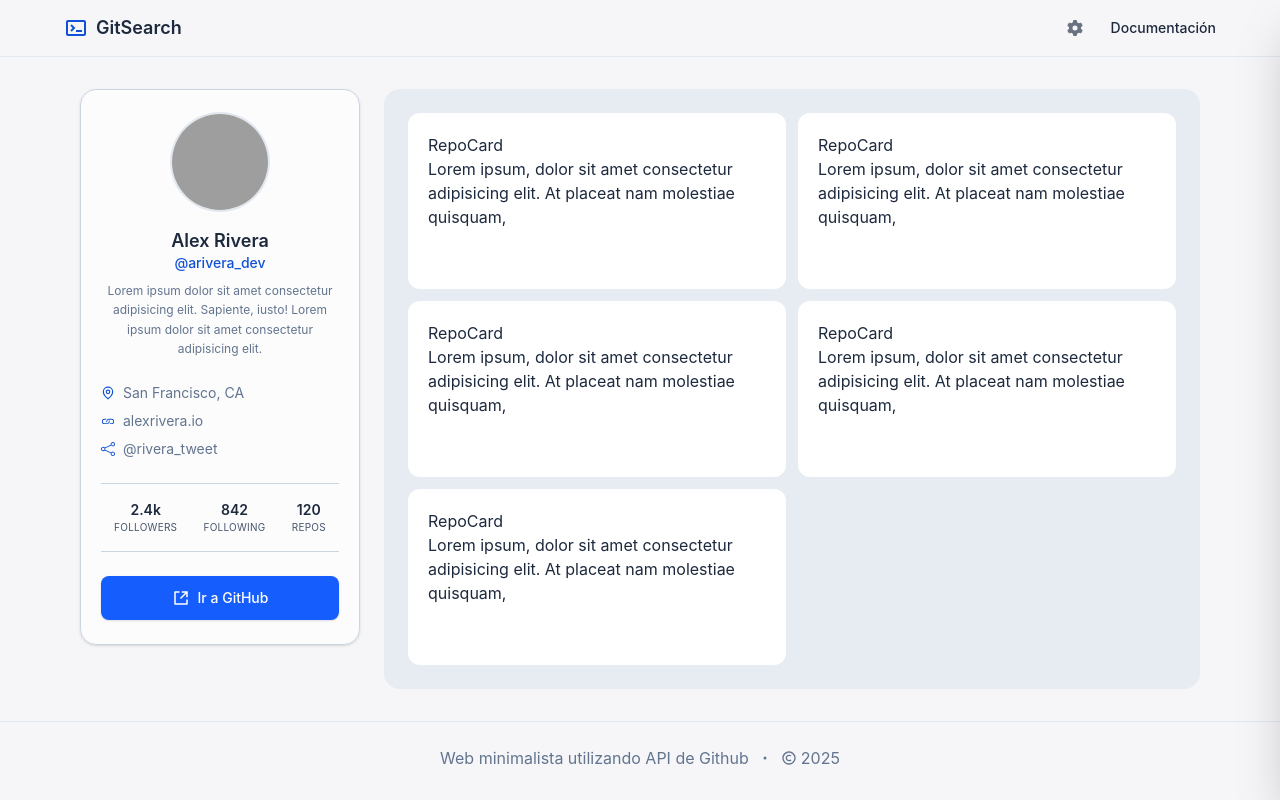
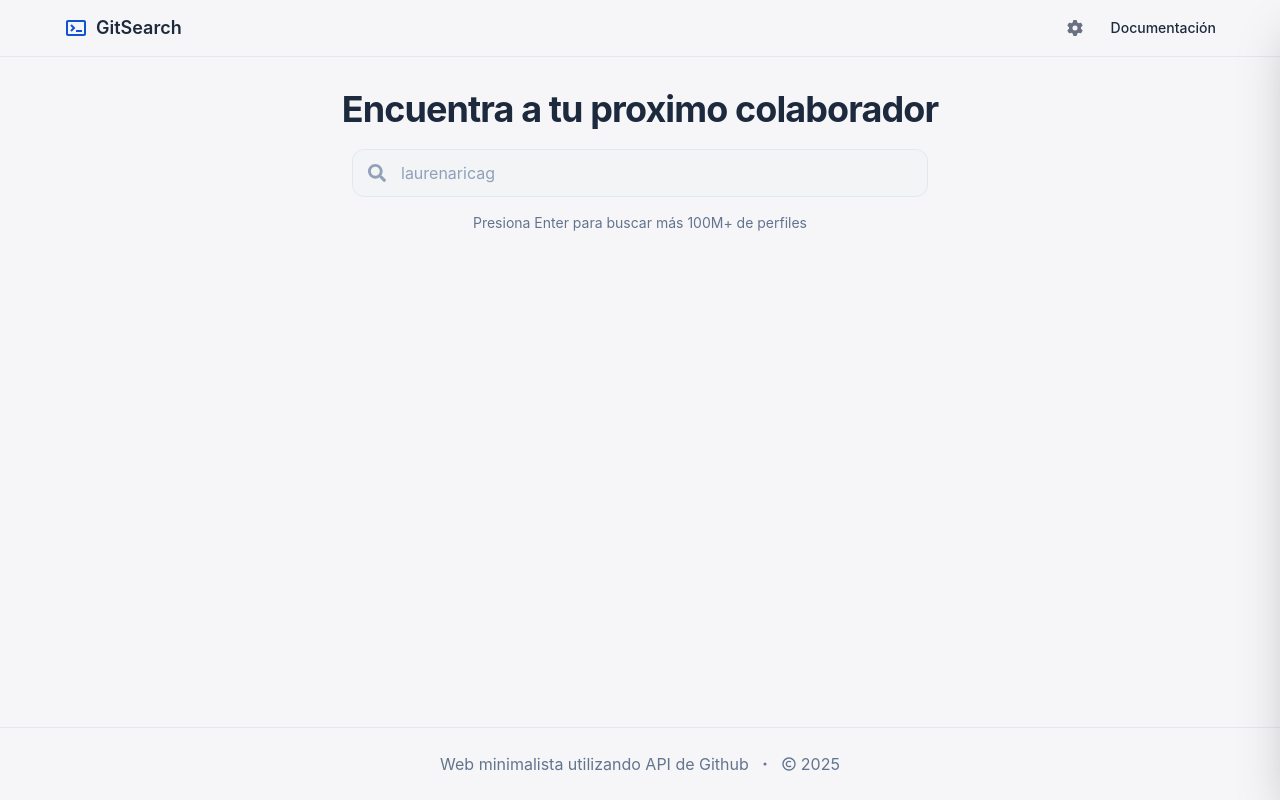
Before and after one commit to LaurenAricaG/react-github-user-finder, a React (Vite) app: page / in a window 1280 px wide. Built offline with nearby package versions, Linux system fonts and the light colour scheme; grey boxes are pictures that could not be loaded.

Commit message:
Implement loading skeletons for user and repository data; refactor ProfileHeader to utilize dynamic user data

```diff
--- /dev/null
+++ b/src/components/common/ProfileSkeleton.jsx
@@ -0,0 +1,19 @@
+const ProfileSkeleton = () => {
+  return (
+    <div>
+      <div className="bg-white/70 dark:bg-[#161B22] border border-slate-300 dark:border-[#1E293B] rounded-2xl p-6 animate-pulse space-y-4">
+        <div className="flex gap-4 items-center">
+          <div className="h-24 w-24 rounded-full bg-slate-300 dark:bg-slate-700" />
+          <div className="flex-1 space-y-2">
+            <div className="h-4 w-32 bg-slate-300 dark:bg-slate-700 rounded" />
+            <div className="h-3 w-24 bg-slate-300 dark:bg-slate-700 rounded" />
+            <div className="h-3 w-full bg-slate-300 dark:bg-slate-700 rounded" />
+            <div className="h-3 w-3/4 bg-slate-300 dark:bg-slate-700 rounded" />
+          </div>
+        </div>
+      </div>
+    </div>
+  );
+};
+
+export default ProfileSkeleton;
--- /dev/null
+++ b/src/components/common/RepoSkeleton.jsx
@@ -0,0 +1,11 @@
+const RepoSkeleton = () => {
+  return (
+    <div className="bg-slate-200/75 dark:bg-slate-800/60 p-4 rounded-xl animate-pulse space-y-3">
+      <div className="h-4 w-3/4 bg-slate-300 dark:bg-slate-700 rounded" />
+      <div className="h-3 w-full bg-slate-300 dark:bg-slate-700 rounded" />
+      <div className="h-3 w-1/2 bg-slate-300 dark:bg-slate-700 rounded" />
+    </div>
+  );
+};
+
+export default RepoSkeleton;
--- a/src/components/common/Skeleton.jsx
+++ /dev/null
@@ -1,33 +0,0 @@
-const Skeleton = () => {
-  return (
-    <div className="w-full flex flex-col items-center gap-6 animate-pulse">
-      {/* Título */}
-      <div className="h-6 w-72 rounded bg-slate-300/60 dark:bg-slate-700/60" />
-      <div className="h-4 w-96 rounded bg-slate-200/60 dark:bg-slate-800/60" />
-
-      {/* Grid tipo contributions */}
-      <div className="mt-4 p-6 rounded-xl border border-slate-300/40 dark:border-slate-700/40">
-        <div className="grid grid-cols-12 gap-2">
-          {Array.from({ length: 84 }).map((_, i) => (
-            <div
-              key={i}
-              className="w-3 h-3 rounded-sm bg-emerald-400/30 dark:bg-emerald-500/30"
-            />
-          ))}
-        </div>
-      </div>
-
-      {/* Stats */}
-      <div className="flex gap-8 mt-4">
-        {Array.from({ length: 3 }).map((_, i) => (
-          <div
-            key={i}
-            className="h-4 w-24 rounded bg-slate-300/60 dark:bg-slate-700/60"
-          />
-        ))}
-      </div>
-    </div>
-  );
-};
-
-export default Skeleton;
--- a/src/components/profile/ProfileHeader.jsx
+++ b/src/components/profile/ProfileHeader.jsx
@@ -1,4 +1,4 @@
-import { BsLink, BsShare } from "react-icons/bs";
+import { BsLink, BsTwitterX } from "react-icons/bs";
 import { GrLocation } from "react-icons/gr";
 import { RiShareBoxLine } from "react-icons/ri";
 
@@ -13,7 +13,7 @@ const ProfileHeader = ({ user, layout }) => {
         }`}
       >
         <img
-          src="https://avatars.githubusercontent.com/u/161263207?v=4"
+          src={user?.avatar_url}
           alt="avatar"
           className="rounded-full h-24 w-24 shrink-0 ring-2 ring-slate-200 dark:ring-slate-800"
         />
@@ -22,14 +22,13 @@ const ProfileHeader = ({ user, layout }) => {
           className={`flex-1 text-center ${isVertical ? "sm:text-left" : ""}`}
         >
           <h2 className="text-lg font-semibold text-slate-800 dark:text-slate-100 leading-tight">
-            Alex Rivera
+            {user?.name}
           </h2>
 
-          <p className="text-sm font-medium text-[#1152D4]">@arivera_dev</p>
+          <p className="text-sm font-medium text-[#1152D4]">@{user?.login}</p>
 
           <p className="mt-2 max-w-md mx-auto sm:mx-0 text-xs leading-relaxed text-slate-500 dark:text-slate-400">
-            Lorem ipsum dolor sit amet consectetur adipisicing elit. Sapiente,
-            iusto! Lorem ipsum dolor sit amet consectetur adipisicing elit.
+            {user?.bio}
           </p>
 
           {isVertical && (
@@ -37,22 +36,29 @@ const ProfileHeader = ({ user, layout }) => {
               <div className="flex flex-wrap gap-x-6 gap-y-2 text-sm text-slate-500 dark:text-slate-400">
                 <p className="flex items-center gap-2 whitespace-nowrap">
                   <GrLocation className="text-[#1152D4]" />
-                  San Francisco, CA
+                  {user?.location}
                 </p>
 
+                <a
+                  href={user?.blog || user?.html_url}
+                  target="_blank"
+                  rel="noopener noreferrer"
+                  className="flex items-center gap-2 hover:underline"
+                >
+                  <BsLink className="text-[#1152D4]" />
+                  {user?.blog || user?.html_url}
+                </a>
+
+                {user?.twitter_username && (
                   <p className="flex items-center gap-2 whitespace-nowrap">
-                  <BsLink className="text-[#1152D4]" />
-                  alexrivera.io
+                    <BsTwitterX className="text-[#1152D4]" />
+                    {user?.twitter_username}
                   </p>
-
-                <p className="flex items-center gap-2 whitespace-nowrap">
-                  <BsShare className="text-[#1152D4]" />
-                  @rivera_tweet
-                </p>
+                )}
               </div>
 
               <a
-                href="https://github.com/tu-usuario"
+                href={user?.html_url}
                 target="_blank"
                 rel="noopener noreferrer"
                 className="inline-flex items-center gap-2 rounded-lg bg-blue-600 px-6 py-3 text-sm font-medium text-white shadow-sm hover:bg-blue-500 hover:shadow-md transition"
@@ -66,26 +72,39 @@ const ProfileHeader = ({ user, layout }) => {
 
         {isVertical && (
           <ul className="hidden sm:flex flex-col gap-3 rounded-xl border border-slate-200 dark:border-slate-800 bg-slate-100/70 dark:bg-slate-900/50 p-4 min-w-35">
-            {[
-              ["2.4k", "Followers"],
-              ["842", "Following"],
-              ["120", "Repos"],
-            ].map(([value, label]) => (
-              <li
-                key={label}
-                className="flex items-center justify-between rounded-lg px-3 py-2 hover:bg-slate-200/70 dark:hover:bg-slate-800/60 transition"
-              >
+            <li className="flex items-center justify-between rounded-lg px-3 py-2 hover:bg-slate-200/70 dark:hover:bg-slate-800/60 transition">
               <div>
                 <p className="text-base font-semibold text-slate-800 dark:text-slate-200 leading-none">
-                    {value}
+                  {user?.followers}
                 </p>
                 <p className="text-[11px] uppercase tracking-wide text-slate-500 dark:text-slate-400">
-                    {label}
+                  Followers
                 </p>
               </div>
               <span className="h-2 w-2 rounded-full bg-blue-500/80" />
             </li>
-            ))}
+            <li className="flex items-center justify-between rounded-lg px-3 py-2 hover:bg-slate-200/70 dark:hover:bg-slate-800/60 transition">
+              <div>
+                <p className="text-base font-semibold text-slate-800 dark:text-slate-200 leading-none">
+                  {user?.following}
+                </p>
+                <p className="text-[11px] uppercase tracking-wide text-slate-500 dark:text-slate-400">
+                  Following
+                </p>
+              </div>
+              <span className="h-2 w-2 rounded-full bg-blue-500/80" />
+            </li>
+            <li className="flex items-center justify-between rounded-lg px-3 py-2 hover:bg-slate-200/70 dark:hover:bg-slate-800/60 transition">
+              <div>
+                <p className="text-base font-semibold text-slate-800 dark:text-slate-200 leading-none">
+                  {user?.public_repos}
+                </p>
+                <p className="text-[11px] uppercase tracking-wide text-slate-500 dark:text-slate-400">
+                  Repos
+                </p>
+              </div>
+              <span className="h-2 w-2 rounded-full bg-blue-500/80" />
+            </li>
           </ul>
         )}
       </div>
@@ -97,16 +116,23 @@ const ProfileHeader = ({ user, layout }) => {
       >
         <p className="flex items-center gap-2">
           <GrLocation className="text-[#1152D4]" />
-          San Francisco, CA
+          {user?.location}
         </p>
-        <p className="flex items-center gap-2">
+        <a
+          href={user?.blog || user?.html_url}
+          target="_blank"
+          rel="noopener noreferrer"
+          className="flex items-center gap-2 hover:underline"
+        >
           <BsLink className="text-[#1152D4]" />
-          alexrivera.io
+          {user?.blog || user?.html_url}
+        </a>
+        {user?.twitter_username && (
+          <p className="flex items-center gap-2 whitespace-nowrap">
+            <BsTwitterX className="text-[#1152D4]" />
+            {user?.twitter_username}
           </p>
-        <p className="flex items-center gap-2">
-          <BsShare className="text-[#1152D4]" />
-          @rivera_tweet
-        </p>
+        )}
       </div>
 
       <ul
@@ -114,27 +140,36 @@ const ProfileHeader = ({ user, layout }) => {
           isVertical ? "sm:hidden" : ""
         }`}
       >
-        {[
-          ["2.4k", "FOLLOWERS"],
-          ["842", "FOLLOWING"],
-          ["120", "REPOS"],
-        ].map(([value, label]) => (
-          <li key={label} className="text-center">
+        <li className="text-center">
           <p className="text-sm font-semibold text-slate-800 dark:text-slate-200">
-              {value}
+            {user?.followers}
           </p>
           <p className="text-[10px] tracking-wide text-slate-600 dark:text-slate-400">
-              {label}
+            FOLLOWERS
           </p>
         </li>
-        ))}
+        <li className="text-center">
+          <p className="text-sm font-semibold text-slate-800 dark:text-slate-200">
+            {user?.following}
+          </p>
+          <p className="text-[10px] tracking-wide text-slate-600 dark:text-slate-400">
+            FOLLOWING
+          </p>
+        </li>
+        <li className="text-center">
+          <p className="text-sm font-semibold text-slate-800 dark:text-slate-200">
+            {user?.public_repos}
+          </p>
+          <p className="text-[10px] tracking-wide text-slate-600 dark:text-slate-400">
+            REPOS
+          </p>
+        </li>
       </ul>
-
       <a
-        href="https://github.com/tu-usuario"
+        href={user?.html_url}
         target="_blank"
         rel="noopener noreferrer"
-        className={`inline-flex items-center justify-center gap-2 rounded-lg bg-blue-600 px-6 py-3 text-sm font-medium text-white shadow-sm hover:bg-blue-500 hover:shadow-md transition ${
+        className={`inline-flex items-center justify-center gap-2 rounded-lg bg-[#1152D4] px-6 py-3 text-sm font-medium text-white shadow-sm hover:bg-blue-600 hover:shadow-md transition ${
           isVertical ? "sm:hidden w-full" : "w-full"
         }`}
       >
--- a/src/components/repos/RepoList.jsx
+++ b/src/components/repos/RepoList.jsx
@@ -2,7 +2,7 @@ import RepoCard from "./RepoCard";
 
 const RepoList = () => {
   return (
-    <div className="w-full bg-slate-200/75 p-6 rounded-2xl grid gap-3 grid-cols-[repeat(auto-fit,minmax(250px,1fr))]">
+    <div className="w-full bg-slate-200/75 p-6 rounded-2xl grid gap-3 grid-cols-[repeat(auto-fit,minmax(260px,1fr))]">
       <RepoCard />
       <RepoCard />
       <RepoCard />
--- a/src/components/search/SearchBar.jsx
+++ b/src/components/search/SearchBar.jsx
@@ -11,7 +11,7 @@ const SearchBar = ({ onSearch }) => {
     onSearch(value.trim());
   };
   return (
-    <div className="w-full max-w-2xl mb-12 text-center hidden">
+    <div className="w-full max-w-2xl mb-12 text-center">
       <h1 className="text-xl md:text-4xl font-bold mb-5 tracking-tight text-slate-800 dark:text-slate-100">
         Encuentra a tu proximo colaborador
       </h1>
@@ -24,7 +24,7 @@ const SearchBar = ({ onSearch }) => {
             value={value}
             onChange={(e) => setValue(e.target.value)}
             type="text"
-            placeholder="Ingresa el usuario de github"
+            placeholder="laurenaricag"
             className=" w-full h-12 pl-12 pr-6 rounded-xl bg-gray-100 dark:bg-slate-900/60 border border-slate-200 dark:border-slate-700 text-sm sm:text-base text-slate-800 dark:text-slate-200 placeholder-slate-400 dark:placeholder-slate-500 focus:outline-none focus:border-primary/60 focus:ring-1 focus:ring-blue-500/70 dark:focus:ring-1 dark:focus:ring-blue-500/70 transition"
           />
         </form>
--- a/src/pages/Home.jsx
+++ b/src/pages/Home.jsx
@@ -5,6 +5,8 @@ import SearchBar from "../components/search/SearchBar";
 import ProfileHeader from "../components/profile/ProfileHeader";
 import RepoList from "../components/repos/RepoList";
 import axios from "axios";
+import ProfileSkeleton from "../components/common/ProfileSkeleton";
+import RepoSkeleton from "../components/common/RepoSkeleton";
 
 const URL = "https://api.github.com/users/";
 
@@ -12,30 +14,49 @@ const Home = () => {
   const [layout, setLayout] = useState(() => {
     return localStorage.getItem("layout") || "horizontal";
   });
+
   const [open, setOpen] = useState(false);
+  const [loading, setLoading] = useState(false);
+  const [error, setError] = useState(null);
 
   const [username, setUsername] = useState("");
   const [user, setUser] = useState(null);
   const [repos, setRepos] = useState([]);
 
   useEffect(() => {
-    if (!username) return;
+    if (!username.trim()) return;
+
+    const controller = new AbortController();
 
     const fetchUserAndRepos = async () => {
+      setLoading(true);
+      setError(null);
       try {
-        const { data: userdata } = await axios.get(URL + username);
-        const { data: reposdata } = await axios.get(userdata.repos_url);
-
+        const { data: userdata } = await axios.get(URL + username, {
+          signal: controller.signal,
+        });
+        const { data: reposdata } = await axios.get(userdata.repos_url, {
+          signal: controller.signal,
+        });
         setUser(userdata);
         setRepos(reposdata);
-      } catch (error) {
-        console.error(error);
+      } catch (err) {
+        if (err.name !== "CanceledError") {
+          setError(
+            err.response?.status === 404
+              ? "Usuario no encontrado"
+              : "Ocurrió un error inesperado",
+          );
           setUser(null);
           setRepos([]);
+        }
+      } finally {
+        setTimeout(() => setLoading(false), 300);
       }
     };
 
     fetchUserAndRepos();
+    return () => controller.abort();
   }, [username]);
 
   useEffect(() => {
@@ -43,7 +64,7 @@ const Home = () => {
   }, [layout]);
 
   return (
-    <>
+    <div className="flex flex-col min-h-screen bg-[#f6f6f8] dark:bg-[#0D1117] text-slate-800 dark:text-slate-200 transition-colors duration-300">
       <Header
         open={open}
         setOpen={setOpen}
@@ -52,21 +73,65 @@ const Home = () => {
       />
 
       <main className="flex-1 flex flex-col items-center px-4 pt-8 pb-8 max-w-6xl mx-auto w-full">
-        <SearchBar onSearch={setUsername} />
+        {!user && <SearchBar onSearch={setUsername} />}
+
+        {loading && (
           <section
-          className={`w-full grid gap-6 items-start ${
+            className={`w-full grid gap-6 items-start transition-opacity duration-300 opacity-100 ${
               layout === "horizontal"
-              ? "md:grid-cols-[280px_1fr]"
+                ? "md:grid-cols-[290px_1fr]"
                 : "md:grid-cols-1"
             }`}
           >
+            <ProfileSkeleton />
+            <div className="grid gap-3 grid-cols-1 sm:grid-cols-2">
+              {[...Array(4)].map((_, i) => (
+                <RepoSkeleton key={i} />
+              ))}
+            </div>
+          </section>
+        )}
+
+        {!loading && error && (
+          <div className="w-full max-w-md rounded-xl border border-red-200 dark:border-red-900 bg-red-50 dark:bg-red-900/20 p-6 text-center">
+            <p className="text-sm font-medium text-red-700 dark:text-red-300">
+              ❌ {error}
+            </p>
+            <p className="mt-2 text-xs text-red-600 dark:text-red-400">
+              Verifica el nombre de usuario e intenta nuevamente
+            </p>
+          </div>
+        )}
+
+        {!loading && user && (
+          <section
+            className={`w-full grid gap-6 items-start transition-opacity duration-300 ${
+              layout === "horizontal"
+                ? "md:grid-cols-[290px_1fr]"
+                : "md:grid-cols-1"
+            }`}
+          >
+            <div className="col-span-full mb-4">
+              <button
+                onClick={() => {
+                  setUser(null);
+                  setRepos([]);
+                  setUsername("");
+                }}
+                className="px-4 py-2 bg-teal-800 text-white rounded-lg hover:bg-teal-700 transition cursor-pointer"
+              >
+                Nueva búsqueda
+              </button>
+            </div>
+
             <ProfileHeader user={user} layout={layout} />
             <RepoList repos={repos} layout={layout} />
           </section>
+        )}
       </main>
 
       <Footer />
-    </>
+    </div>
   );
 };
 
```
Lines whose indentation alone changed are shown as unchanged.
